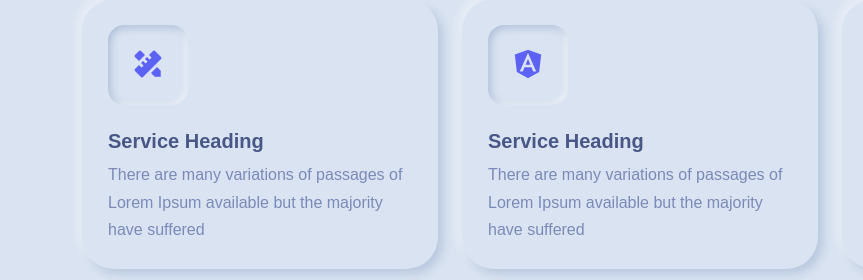
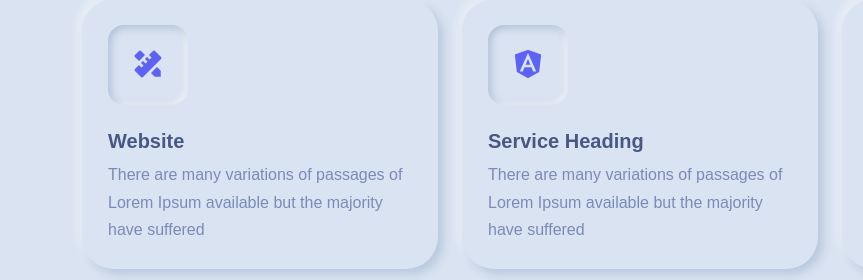
Before and after one commit to Maankaab/Maandev, a plain HTML site: page index.html in a window 1280 px wide. Shown: the part 820-1100 px from the top of the page, 0-863 px from the left. Drawn offline with nearby package versions, Linux system fonts and the light colour scheme; a web font is replaced by a local one.

Commit message:
Update index.html

```diff
--- a/index.html
+++ b/index.html
@@ -77,7 +77,7 @@
                 <div class="col-md-6 col-lg-4" data-aos="fade-up" data-aos-delay="100">
                     <div class="service border-hover p-4 shadow rounded-5">
                         <div class="icon rounded-4"><i class="ri-pencil-ruler-2-fill"></i></div>
-                        <h5 class="mt-4 fw-bold">Service Heading</h5>
+                        <h5 class="mt-4 fw-bold">Website</h5>
                         <p class="mb-0">There are many variations of passages of Lorem Ipsum available but the majority have suffered                        </p>
                     </div>
                 </div>
```
